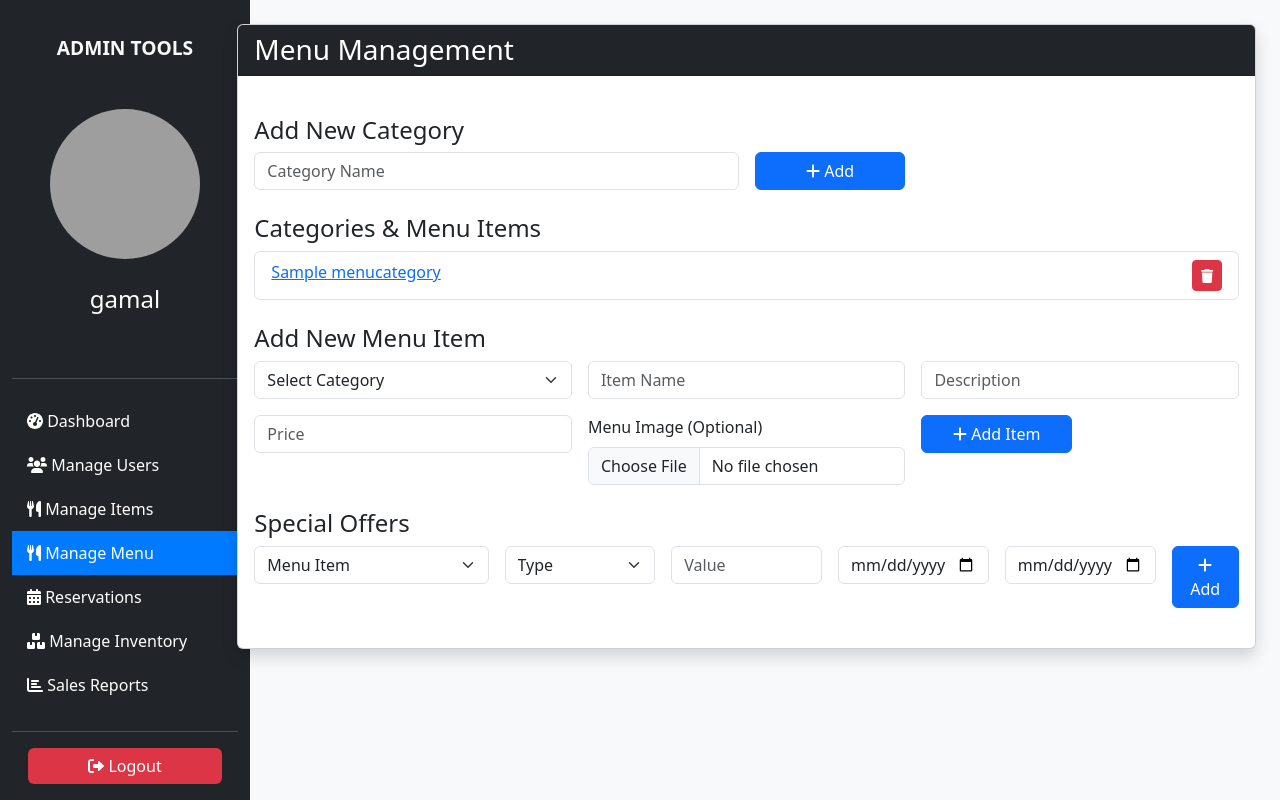
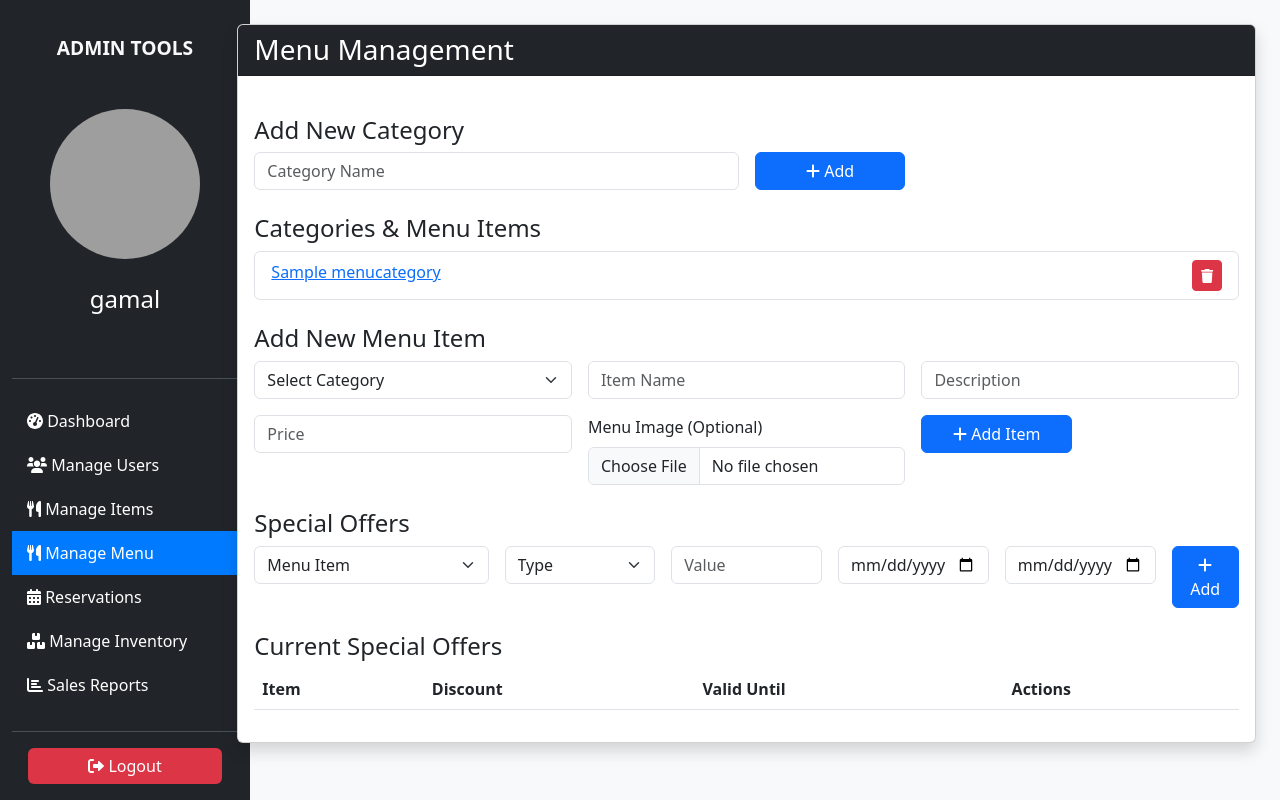
Before and after one commit to Jamal-Aldeen/Egyptian-Bites, a PHP site: page /views/staff/menu-management.php in a window 1280 px wide. Run offline with PHP 8.4, Linux system fonts and the light colour scheme; a user stored in the database is signed in; data comes from the database, SQL or seed files in the repository; tables that the repository leaves empty hold one stand-in row (values such as "Sample post"); a stand-in replaces the project's code that opens the database connection; lists and menus that the app fills with data are empty; some libraries are stand-ins or nearby versions; grey boxes are pictures that could not be loaded.

Commit message:
Modified views/staff/menu-management.php

```diff
--- a/views/staff/menu-management.php
+++ b/views/staff/menu-management.php
@@ -24,14 +24,18 @@
 ?>
 <!DOCTYPE html>
 <html lang="en">
+
 <head>
     <meta charset="UTF-8">
     <meta name="viewport" content="width=device-width, initial-scale=1.0">
     <title>Menu Management</title>
     <link href="https://cdn.jsdelivr.net/npm/bootstrap@5.3.0/dist/css/bootstrap.min.css" rel="stylesheet">
     <link rel="stylesheet" href="https://cdnjs.cloudflare.com/ajax/libs/font-awesome/6.0.0/css/all.min.css">
-    <style><?php include "../../public/css/dashboard.css"; ?></style>
+    <style>
+        <?php include "../../public/css/dashboard.css"; ?>
+    </style>
 </head>
+
 <body class="bg-light">
     <div class="container-fluid mt-4">
         <div class="row">
@@ -168,6 +172,40 @@
                                 </div>
                             </div>
                         </form>
+
+                        <!-- Special Offers Table -->
+                        <h4 class="mt-4">Current Special Offers</h4>
+                        <table class="table table-striped">
+                            <thead>
+                                <tr>
+                                    <th>Item</th>
+                                    <th>Discount</th>
+                                    <th>Valid Until</th>
+                                    <th>Actions</th>
+                                </tr>
+                            <tbody>
+                                <?php foreach ($specialOffers as $offer): ?>
+                                    <tr>
+                                        <td><?= isset($offer['menu_item']) ? htmlspecialchars($offer['menu_item']) : 'Unknown Item' ?></td>
+                                        <td>
+                                            <?= ($offer['discount_type'] === 'Percentage')
+                                                ? $offer['discount_value'] . '%'
+                                                : '$' . $offer['discount_value'] ?>
+                                        </td>
+                                        <td><?= htmlspecialchars($offer['end_date']) ?></td>
+                                        <td>
+                                            <button class="btn btn-danger btn-sm delete-offer" data-offer-id="<?= $offer['id'] ?>">
+                                                <i class="fas fa-trash"></i> Delete
+                                            </button>
+                                        </td>
+                                    </tr>
+                                <?php endforeach; ?>
+                            </tbody>
+
+                        </table>
+
+
+
                     </div>
                 </div>
             </div>
@@ -353,7 +391,38 @@
                     submitButton.innerHTML = '<i class="fas fa-plus"></i> Add';
                 }
             });
+            //delete offer
+            document.addEventListener('click', async function(event) {
+                if (event.target.classList.contains('delete-offer')) {
+                    const offerId = event.target.dataset.offerId;
+                    if (!confirm('Are you sure you want to delete this offer?')) return;
+
+                    try {
+                        const response = await fetch('../../handlers/menu-handler.php', {
+                            method: 'POST',
+                            body: JSON.stringify({
+                                delete_special_offer: 1,
+                                offer_id: offerId
+                            }),
+                            headers: {
+                                'Content-Type': 'application/json'
+                            }
+                        });
+                        const data = await response.json();
+                        if (data.success) {
+                            event.target.closest('tr').remove();
+                            alert('Offer deleted successfully!');
+                        } else {
+                            throw new Error(data.error);
+                        }
+                    } catch (error) {
+                        alert('Error: ' + error.message);
+                    }
+                }
+            });
+
         });
     </script>
 </body>
+
 </html>
```
Lines whose indentation alone changed are shown as unchanged.
